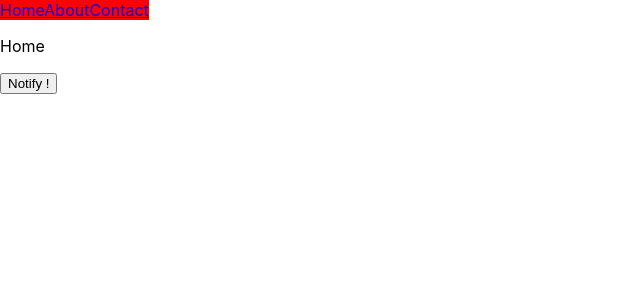
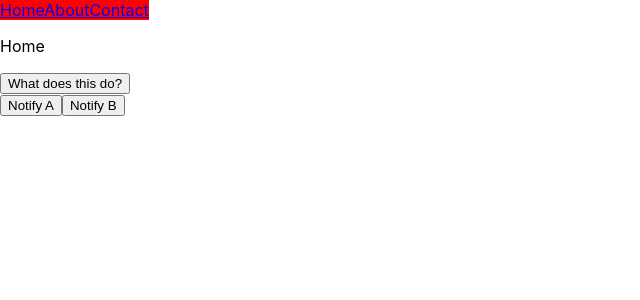
Before and after one commit to kott-cpp/second, a React (Create React App) app: page / in a window 1280 px wide. Shown: the top 300 px of the page, without its empty margins (0-640 px from the left). Built offline with nearby package versions, Linux system fonts and the light colour scheme.

Commit message:
removed hygne-add

```diff
--- a/package.json
+++ b/package.json
@@ -32,6 +32,5 @@
     ]
   },
   "devDependencies": {
-    "hygen-add": "^1.0.5"
   }
 }
--- a/src/components/Home.js
+++ b/src/components/Home.js
@@ -2,9 +2,13 @@ import React, { Component } from "react";
 import { ToastContainer, toast } from "react-toastify";
 import 'react-toastify/dist/ReactToastify.css';
 
+ // toast.configure() //(remove ToastContainer from import and div to use this)
+
 
 const Home = () => {
-  const notify = () => toast("Wow so easy!");
+  const notifyA = () => toast("This is on the Bottom-Left corner", {containerId: 'A'});
+  const notifyB = () => toast("This is on the Top-Right corner", {containerId: 'B'});
+  const notifyC = () => toast("Button was clicked!", {containerId: 'C'});
 
   return (
     <div>
@@ -12,8 +16,16 @@ const Home = () => {
         <p>Home</p>
       </div>
       <div>
-        <button onClick={notify}>Notify !</button>
-        <ToastContainer/>
+        <ToastContainer enableMultiContainer containerId={'C'} position={toast.POSITION.BOTTOM_RIGHT} />
+        <button onClick={notifyC}>What does this do?</button>
+
+      </div>
+      <div>
+        <ToastContainer enableMultiContainer containerId={'A'} position={toast.POSITION.BOTTOM_LEFT} />
+        <ToastContainer enableMultiContainer containerId={'B'} position={toast.POSITION.TOP_RIGHT} />
+
+        <button onClick={notifyA}>Notify A</button>
+        <button onClick={notifyB}>Notify B</button>
       </div>
     </div>
   );
```
Also changed, not shown: 1 other file (tests, documents, lock files or other folders).
